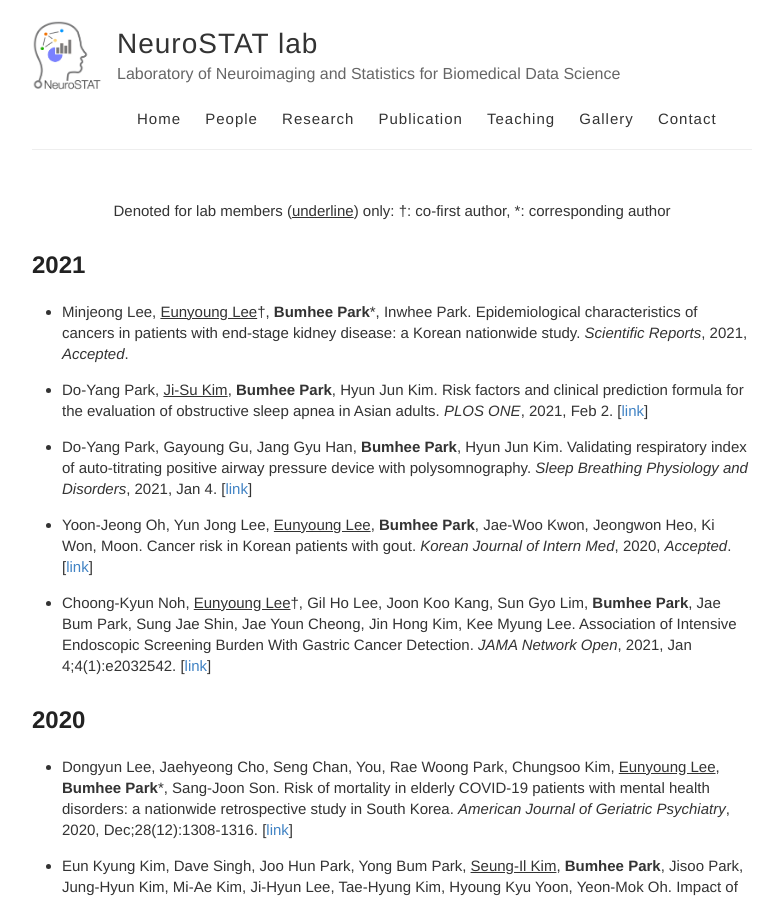
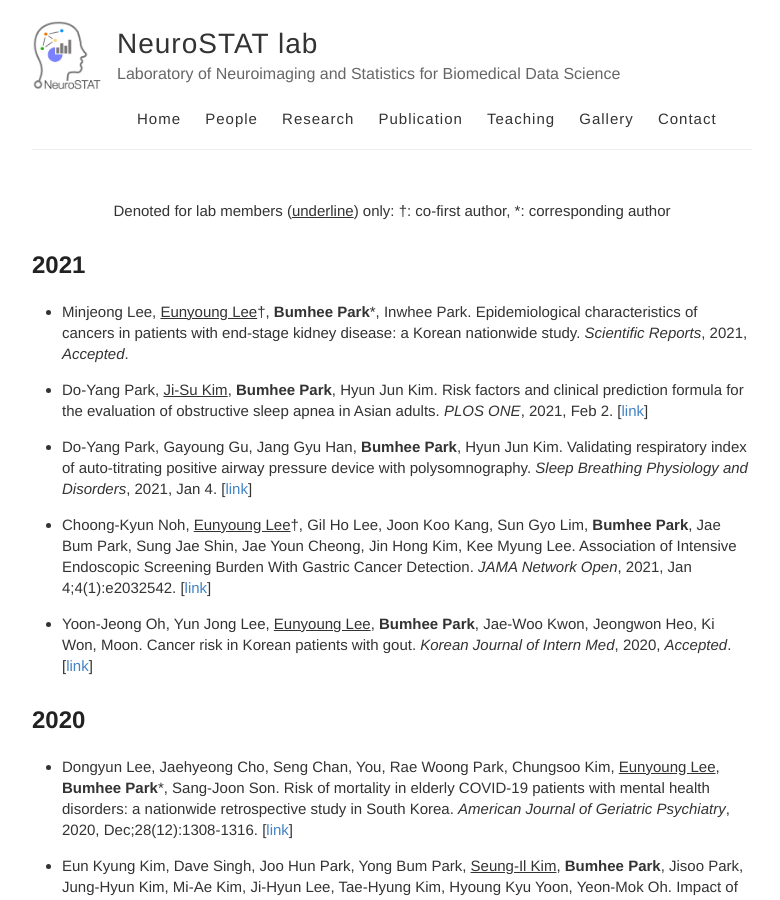
Before and after one commit to neurostat-lab/neurostat-lab.github.io, a Jekyll site: the page built from publication.md, in a window 1280 px wide and 900 px high. Shown: the whole window, without its empty margins (248-1028 px from the left). Built offline with Jekyll 4.4.1, drawn with Linux system fonts in a browser that asks for light colours.

```diff
--- a/publication.md
+++ b/publication.md
@@ -12,9 +12,9 @@ is_contact: true
 
 * Do-Yang Park, Gayoung Gu, Jang Gyu Han, **Bumhee Park**, Hyun Jun Kim. Validating respiratory index of auto-titrating positive airway pressure device with polysomnography. _Sleep Breathing Physiology and Disorders_, 2021, Jan 4. \[[link](https://link.springer.com/article/10.1007/s11325-020-02278-9)\]
 
+* Choong-Kyun Noh, <U>Eunyoung Lee</U><sup>†</sup>, Gil Ho Lee, Joon Koo Kang, Sun Gyo Lim, **Bumhee Park**, Jae Bum Park, Sung Jae Shin, Jae Youn Cheong, Jin Hong Kim, Kee Myung Lee. Association of Intensive Endoscopic Screening Burden With Gastric Cancer Detection. _JAMA Network Open_, 2021, Jan 4;4(1):e2032542. \[[link](https://jamanetwork.com/journals/jamanetworkopen/fullarticle/2774705)\]
+
 * Yoon-Jeong Oh, Yun Jong Lee, <U>Eunyoung Lee</U>, **Bumhee Park**, Jae-Woo Kwon, Jeongwon Heo, Ki Won, Moon. Cancer risk in Korean patients with gout. _Korean Journal of Intern Med_, 2020, _Accepted_. \[[link](https://www.kjim.org/journal/view.php?doi=10.3904/kjim.2020.259)\]
-
-* Choong-Kyun Noh, <U>Eunyoung Lee</U><sup>†</sup>, Gil Ho Lee, Joon Koo Kang, Sun Gyo Lim, **Bumhee Park**, Jae Bum Park, Sung Jae Shin, Jae Youn Cheong, Jin Hong Kim, Kee Myung Lee. Association of Intensive Endoscopic Screening Burden With Gastric Cancer Detection. _JAMA Network Open_, 2021, Jan 4;4(1):e2032542. \[[link](https://jamanetwork.com/journals/jamanetworkopen/fullarticle/2774705)\]
 
 ## 2020
 * Dongyun Lee, Jaehyeong Cho, Seng Chan, You, Rae Woong Park, Chungsoo Kim, <U>Eunyoung Lee</U>, **Bumhee Park**<sup>*</sup>, Sang-Joon Son. Risk of mortality in elderly COVID-19 patients with mental health disorders: a nationwide retrospective study in South Korea. _American Journal of Geriatric Psychiatry_, 2020, Dec;28(12):1308-1316. \[[link](https://www.sciencedirect.com/science/article/pii/S106474812030498X?via%3Dihub)\]
```
